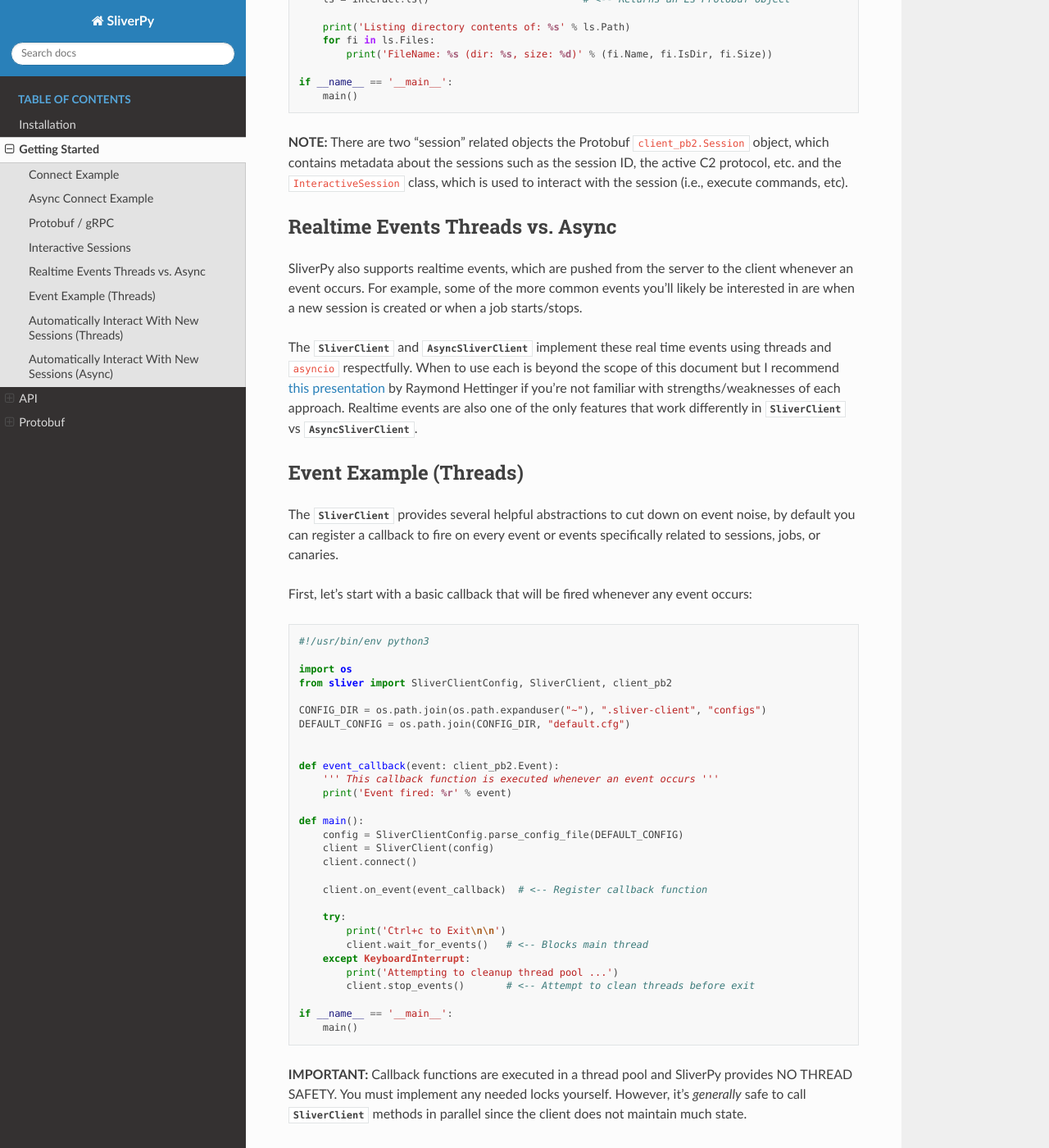
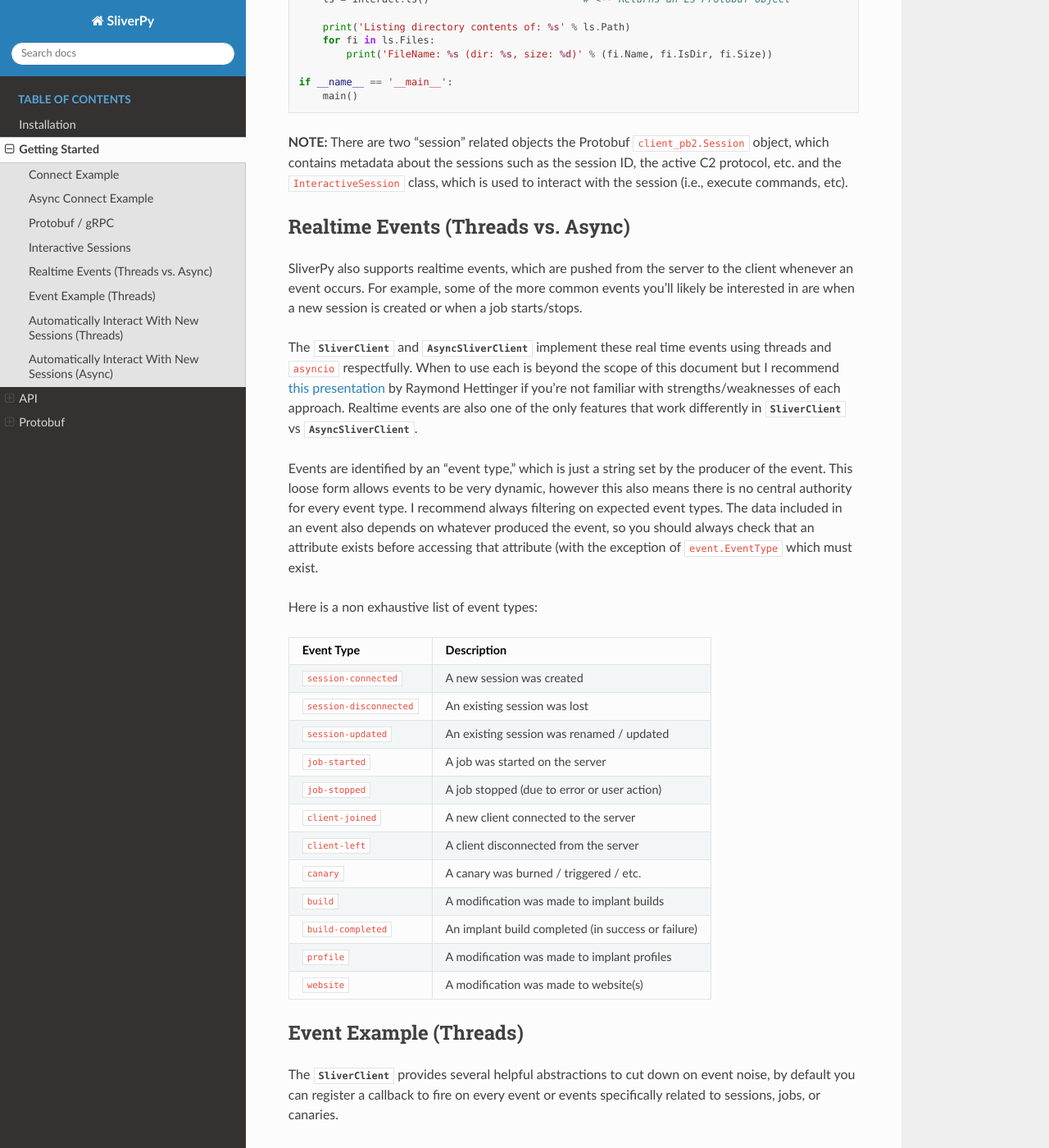
Before and after one commit to moloch--/sliver-py, a Sphinx documentation site: the page built from docs/getting-started.rst, in a window 1280 px wide and 1400 px high, scrolled down 3125 px. Shown: the whole window at 82% size. Built offline with Sphinx 7.4.7 and the Read the Docs theme 2.0.0, drawn with Linux system fonts in a browser that asks for light colours.

Commit message:
Added event types table

```diff
--- a/docs/getting-started.rst
+++ b/docs/getting-started.rst
@@ -158,8 +158,8 @@
 the session ID, the active C2 protocol, etc. and the ``InteractiveSession`` class, which is used to interact with the session (i.e., execute commands, etc).
 
 
-Realtime Events Threads vs. Async
-^^^^^^^^^^^^^^^^^^^^^^^^^^^^^^^^^
+Realtime Events (Threads vs. Async)
+^^^^^^^^^^^^^^^^^^^^^^^^^^^^^^^^^^^
 
 SliverPy also supports realtime events, which are pushed from the server to the client whenever an event occurs. For example, some of the more common events you'll likely
 be interested in are when a new session is created or when a job starts/stops.
@@ -167,6 +167,42 @@
 The :class:`SliverClient` and :class:`AsyncSliverClient` implement these real time events using threads and ``asyncio`` respectfully. When to use each is beyond the scope
 of this document but I recommend `this presentation <https://www.youtube.com/watch?v=9zinZmE3Ogk>`_ by Raymond Hettinger if you're not familiar with strengths/weaknesses
 of each approach. Realtime events are also one of the only features that work differently in :class:`SliverClient` vs :class:`AsyncSliverClient`.
+
+Events are identified by an "event type," which is just a string set by the producer of the event. This loose form
+allows events to be very dynamic, however this also means there is no central authority for every event type. I
+recommend always filtering on expected event types. The data included in an event also depends on whatever produced
+the event, so you should always check that an attribute exists before accessing that attribute (with the exception of
+``event.EventType`` which must exist.
+
+Here is a non exhaustive list of event types:
+
++---------------------------+------------------------------------------------------+
+| Event Type                |  Description                                         |
++===========================+======================================================+
+| ``session-connected``     | A new session was created                            |
++---------------------------+------------------------------------------------------+
+| ``session-disconnected``  | An existing session was lost                         |
++---------------------------+------------------------------------------------------+
+| ``session-updated``       | An existing session was renamed / updated            |
++---------------------------+------------------------------------------------------+
+| ``job-started``           | A job was started on the server                      |
++---------------------------+------------------------------------------------------+
+| ``job-stopped``           | A job stopped (due to error or user action)          |
++---------------------------+------------------------------------------------------+
+| ``client-joined``         | A new client connected to the server                 |
++---------------------------+------------------------------------------------------+
+| ``client-left``           | A client disconnected from the server                |
++---------------------------+------------------------------------------------------+
+| ``canary``                | A canary was burned / triggered / etc.               |
++---------------------------+------------------------------------------------------+
+| ``build``                 | A modification was made to implant builds            |
++---------------------------+------------------------------------------------------+
+| ``build-completed``       | An implant build completed (in success or failure)   |
++---------------------------+------------------------------------------------------+
+| ``profile``               | A modification was made to implant profiles          |
++---------------------------+------------------------------------------------------+
+| ``website``               | A modification was made to website(s)                |
++---------------------------+------------------------------------------------------+
 
 
 Event Example (Threads)
```
